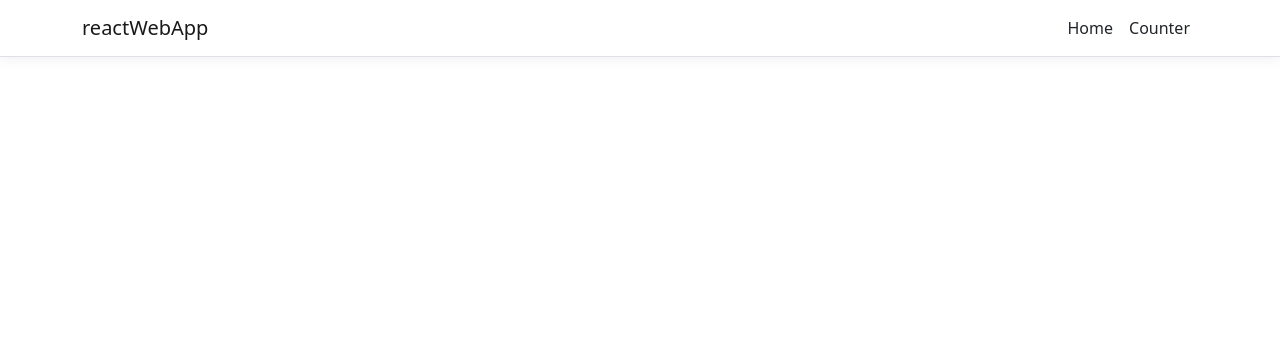
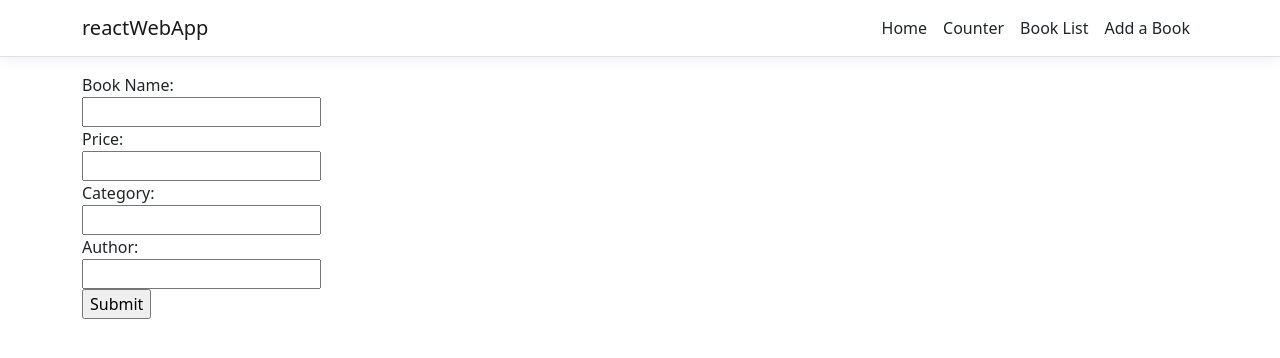
Before and after one commit to LewisMoore0/reactWebApp, a React (Create React App) app in the folder reactWebApp/ClientApp/: page /submitForm in a window 1280 px wide. Shown: the top 358 px of the page. Built offline with nearby package versions, Linux system fonts and the light colour scheme.

Commit message:
Separate routes for form and book list

```diff
--- a/reactWebApp/ClientApp/src/components/Books.js
+++ b/reactWebApp/ClientApp/src/components/Books.js
@@ -31,9 +31,6 @@ export const Books = () => {
             <div>
                 {loading === true ? <p><em>Loading...</em></p> : renderBookNames(books)}
             </div>
-            <div style={{ padding: 10 }}>
-                <SubmitForm />
-            </div>
         </wrapper>
     )
 }
--- a/reactWebApp/ClientApp/src/components/NavMenu.js
+++ b/reactWebApp/ClientApp/src/components/NavMenu.js
@@ -34,7 +34,14 @@ export class NavMenu extends Component {
               </NavItem>
               <NavItem>
                 <NavLink tag={Link} className="text-dark" to="/counter">Counter</NavLink>
-              </NavItem>
+            </NavItem>
+            <NavItem>
+                <NavLink tag={Link} className="text-dark" to="/books">Book List</NavLink>
+            </NavItem>
+            <NavItem>
+                <NavLink tag={Link} className="text-dark" to="/submitForm">Add a Book</NavLink>
+            </NavItem>
+
             </ul>
           </Collapse>
         </Navbar>
```
Also changed, not shown: reactWebApp/ClientApp/src/AppRoutes.js (+6 -1 lines).
